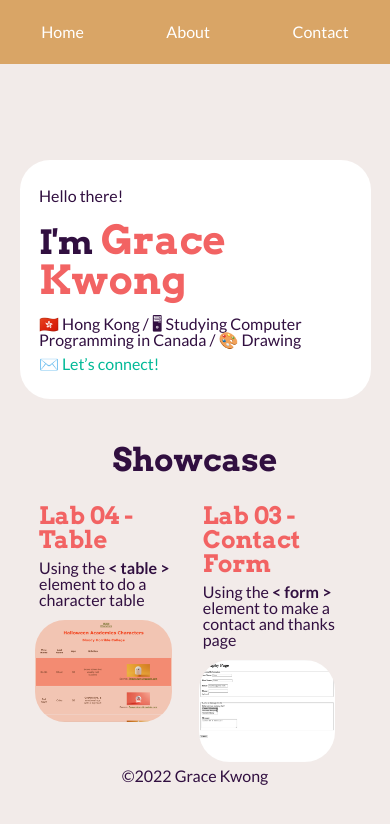
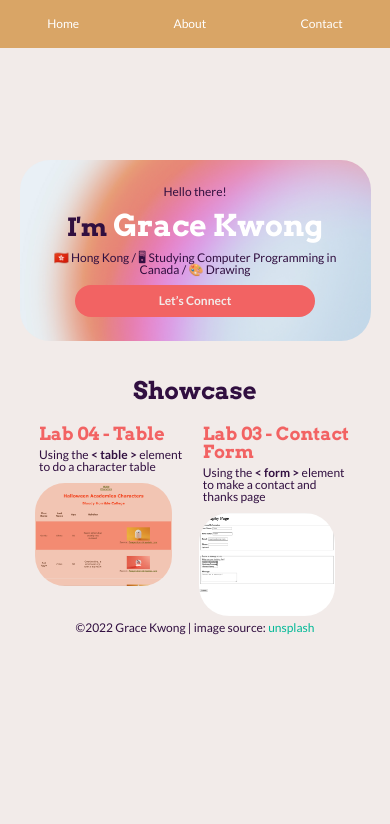
Before and after one commit to gracegrace030/assignment-01, a plain HTML site: page index.html in a window 390 px wide. Drawn offline with Linux system fonts and the light colour scheme.

Commit message:
Assignment 1 Part 2

```diff
--- a/index.html
+++ b/index.html
@@ -5,8 +5,8 @@
     <meta charset="UTF-8">
     <meta http-equiv="X-UA-Compatible" content="IE=edge">
     <meta name="viewport" content="width=device-width, initial-scale=1.0">
-    <link rel="stylesheet" href="./style/reset.css">
     <link rel="stylesheet" href="./style/style.css">
+    <link rel="stylesheet" href="./style/responsive.css">
     <title>Grace Kwong Portfolio</title>
 </head>
 
@@ -24,13 +24,11 @@
 
         <!-- Introduction -->
 
-        <section class="card_head">
+        <section class="head_banner card_head">
             <p>Hello there!</p>
             <h1><span>I'm</span> Grace Kwong</h1>
             <p>🇭🇰 Hong Kong / 🖥 Studying Computer Programming in Canada / 🎨 Drawing</p>
-            <p>
-                <a href="mailto:gracek.job@gmail.com">✉️ Let’s connect!</a>
-            </p>
+            <div class="button"><a href="mailto:gracek.job@gmail.com">Let’s Connect</a></div>
         </section>
 
     </header>
@@ -73,7 +71,7 @@
     <!-- Call to action -->
 
     <footer>
-        &copy;2022 Grace Kwong
+        &copy;2022 Grace Kwong | image source: <a href="https://unsplash.com/photos/3dmu0gu23uc" target="_blank">unsplash</a>
     </footer>
 </body>
 
--- /dev/null
+++ b/style/responsive.css
@@ -0,0 +1,9 @@
+@media screen and (max-width: 730px) {
+    html{
+        font-size: 12px;
+    }
+
+    #contact form{
+        width: 80%;
+    }
+}
--- a/style/style.css
+++ b/style/style.css
@@ -1,3 +1,5 @@
+/* Reset */
+@import url(./reset.css);
 /* Google Font */
 @import url('https://fonts.googleapis.com/css2?family=Arvo:wght@700&family=Lato:wght@400;700&display=swap');
 
@@ -67,7 +69,6 @@ strong{
 /* Nav */
 nav {
     width: 100vw;
-    height: 64px;
     background-color:#D9A566;
     position: fixed;
     top: 0;
@@ -142,17 +143,33 @@ textarea{
     height: 10vw;
 }
 
+.button{
+    display: inline-block;
+    margin: 1vw 0;
+    cursor: pointer;
+    border-radius: 20px;
+    background-color: var(--primary-color);
+}
+
 button{
-    width: 50%;
+    background-color: transparent;
+    cursor: pointer;
+}
+
+.button > a, .button > button{
+    display: inline-block;
+    width: 20em;
+    border-radius: 20px;
     padding: 10px;
-    margin: 1vw 0;
-
     font-size: 1rem;
     font-weight: bold;
     color: var(--bg-color);
-    background-color: var(--primary-color);
     border: 0 solid transparent;
-    border-radius: 20px;
+    transition: background-color 0.3s ease;
+}
+
+.button:hover a, .button:hover button{
+    background-color: rgba(255, 255, 255, 0.25);
 }
 
 /* End of Form */
@@ -160,6 +177,21 @@ button{
 /* --------------------------------------- */
 
 /* Index Page */
+
+.head_banner{
+    background-image: url(../images/head_banner.jpg);
+    background-size: cover;
+    text-align: center;
+}
+
+.head_banner h1{
+    color: #fff;
+}
+
+.head_banner button{
+    width: initial;
+    padding: 0.5em 4em;
+}
 
 .card_head{
     /* width: 80vw; */
```
Also changed, not shown: about.html (+1 -1 lines), contact.html (+2 -2 lines), images/head_banner.jpg (added).
